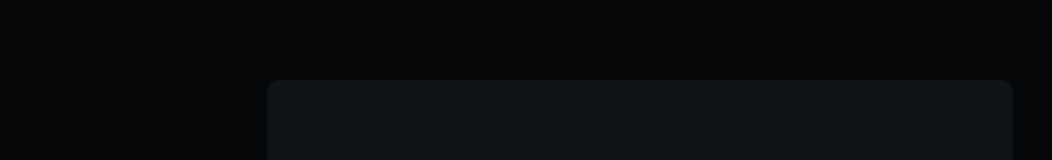
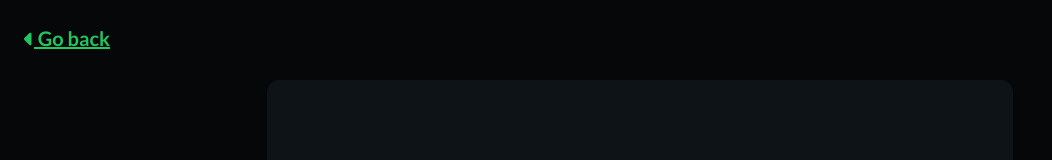
Before and after one commit to dalonga-kohi/questio, a React (Vite) app: page /login in a window 1280 px wide. Shown: the top 160 px of the page, without its empty margins (0-1052 px from the left). Built offline with nearby package versions, Linux system fonts and the light colour scheme.

Commit message:
Add link to go back in login page

```diff
--- a/src/components/NewQuestPanel/interface/NavBar.tsx
+++ b/src/components/NewQuestPanel/interface/NavBar.tsx
@@ -7,7 +7,7 @@ const NavBar = () => {
   const target = useSelector((state) => state.nav.historyPath)
 
   return (
-    <nav className="px-4 md:px-6 py-6 flex absolute w-full items-center justify-between dark:bg-black-darker bg-white">
+    <nav className="px-4 md:px-6 py-6 flex absolute w-full items-center justify-between">
       <NavLink to={target} className="link text-xl font-bold">
         <FontAwesomeIcon icon={faCaretLeft} /> Go back
       </NavLink>
--- /dev/null
+++ b/src/components/login/interface/Nav.tsx
@@ -0,0 +1,17 @@
+import { NavLink } from "react-router-dom"
+import { useSelector } from "../../../store"
+import { FontAwesomeIcon } from '@fortawesome/react-fontawesome'
+import { faCaretLeft } from '@fortawesome/free-solid-svg-icons'
+const Nav = () => {
+  const target = useSelector((state) => state.nav.historyPath)
+
+    return (
+        <nav className="px-4 md:px-6 py-6 flex absolute w-full items-center justify-between">
+      <NavLink to={target} className="link text-xl font-bold">
+        <FontAwesomeIcon icon={faCaretLeft} /> Go back
+      </NavLink>
+      </nav>
+    )
+}
+
+export default Nav
--- a/src/components/main/Search/index.tsx
+++ b/src/components/main/Search/index.tsx
@@ -11,7 +11,7 @@ const Search = () => {
   const debounced = useDebounce(val, 1000)
 
   const query = (data: string) => {
-    if(!data) return
+    if (!data) return
 
     console.log(data)
   }
--- a/src/layouts/AddPageLayout.tsx
+++ b/src/layouts/AddPageLayout.tsx
@@ -6,7 +6,9 @@ const AddPageLayout = ({ children }: PropsWithChildren) => {
   return (
     <>
       <NavBar />
-      <span className='hidden'><ThemeIcon /></span>
+      <span className="hidden">
+        <ThemeIcon />
+      </span>
       <main className="dark:bg-black bg-gray-300 h-screen px-6 md:px-10 pt-2 pb-44 overflow-y-auto max-h-screen">
         {children}
       </main>
--- a/src/layouts/LoginLayout.tsx
+++ b/src/layouts/LoginLayout.tsx
@@ -1,10 +1,14 @@
 import { PropsWithChildren } from 'react'
 import ThemeIcon from '../components/main/interface/TopBar/features/ThemeIcon'
+import Nav from '../components/login/interface/Nav'
 
 const LoginLayout = ({ children }: PropsWithChildren) => {
   return (
     <>
-      <span className='hidden'><ThemeIcon /></span>
+    <Nav/>
+      <span className="hidden">
+        <ThemeIcon />
+      </span>
       <main className="flex w-full items-center justify-center sm:items-start sm:px-20 sm:py-20 h-screen">
         {children}
       </main>
```
Also changed, not shown: src/components/login/index.tsx (+13 -8 lines).
